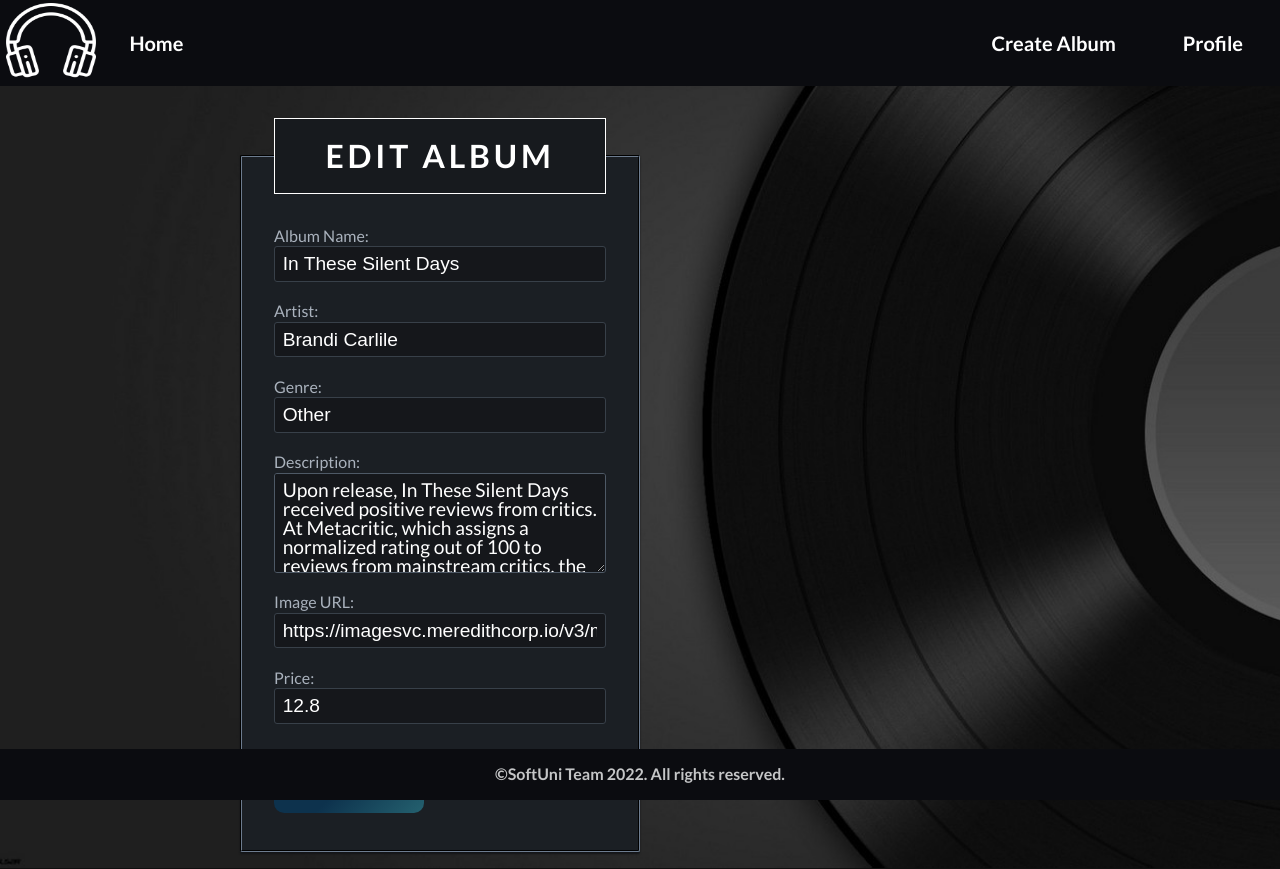
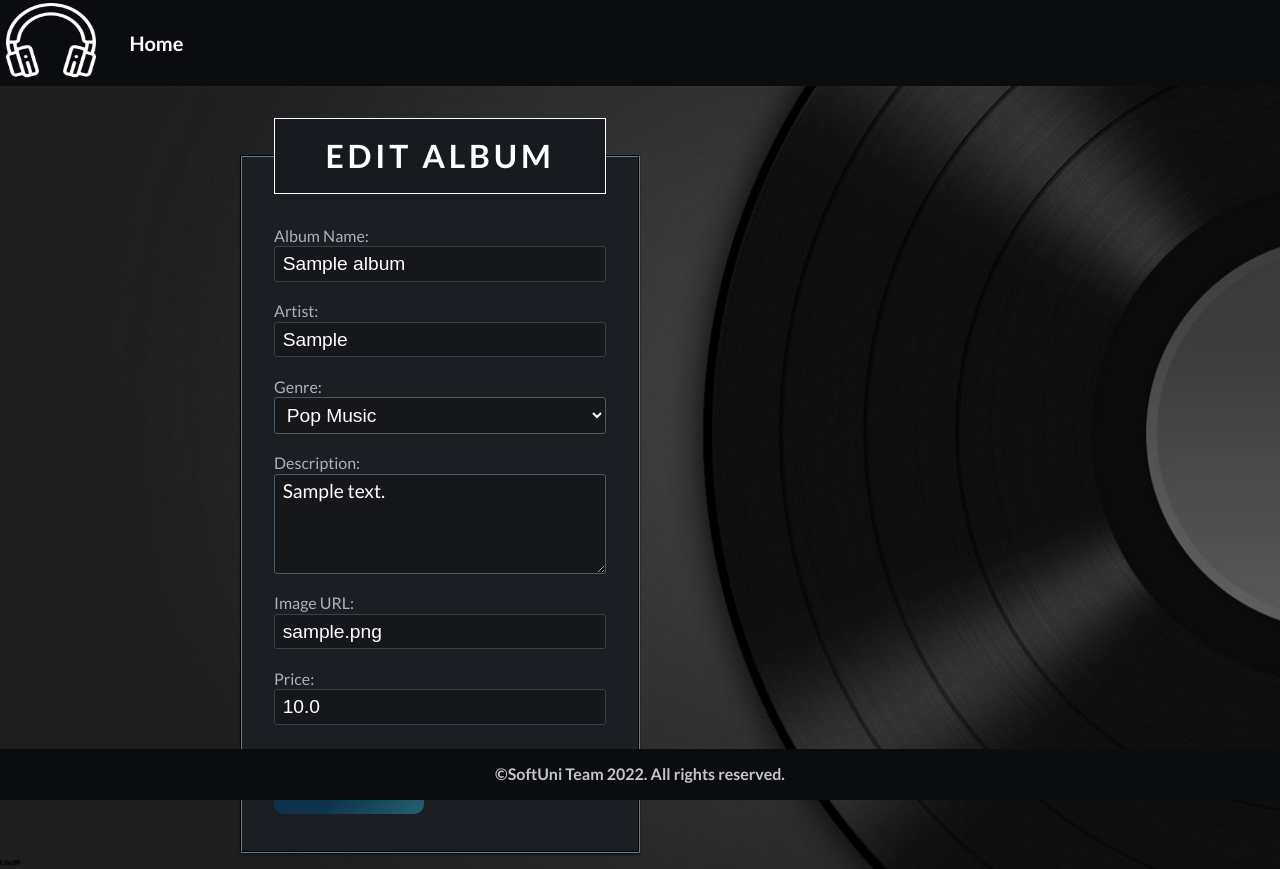
Before and after one commit to DobrinIvanov/SoftUni-My-Music-App, a Django app: page /album/edit/1/ in a window 1280 px wide. Run offline with Django 4.2, Linux system fonts and the light colour scheme; tables that the repository leaves empty hold one stand-in row (values such as "Sample post").

Commit message:
fix URLField; create edit and details album field; fix add album

```diff
--- a/my_music_app/mymusicapp/forms.py
+++ b/my_music_app/mymusicapp/forms.py
@@ -14,7 +14,7 @@ class AddProfileForm(forms.ModelForm):
         }
 
 
-class AddAlbumForm(forms.ModelForm):
+class AlbumForm(forms.ModelForm):
     class Meta:
         model = Album
         fields = '__all__'
@@ -24,5 +24,10 @@ class AddAlbumForm(forms.ModelForm):
             # 'genre': forms.Select(choices=Album.GENRES),
             'description': forms.Textarea(attrs={'placeholder': 'Description'}, ),
             'image_url': forms.TextInput(attrs={'placeholder': 'Image URL'}, ),
-            'price': forms.NumberInput(attrs={'placeholder': 'Price', 'step': '0.01'}, ),
+            'price': forms.NumberInput(attrs={'placeholder': 'Price', }, ),
         }
+
+# class EditAlbumForm(forms.ModelForm):
+#     class Meta:
+#         model = Album
+#         fields = '__all__'
--- a/my_music_app/mymusicapp/models.py
+++ b/my_music_app/mymusicapp/models.py
@@ -54,6 +54,7 @@ class Album(models.Model):
         max_length=MAX_LEN_NAME,
         null=False,
         blank=False,
+        verbose_name='Album Name'
     )
 
     artist = models.CharField(
@@ -74,9 +75,10 @@ class Album(models.Model):
         blank=True,
     )
 
-    image_url = models.ImageField(
+    image_url = models.URLField(
         blank=False,
         null=False,
+        verbose_name='Image URL'
     )
 
     price = models.FloatField(
--- a/my_music_app/mymusicapp/views.py
+++ b/my_music_app/mymusicapp/views.py
@@ -1,6 +1,6 @@
 from django.shortcuts import render, redirect
 
-from my_music_app.mymusicapp.forms import AddProfileForm, AddAlbumForm
+from my_music_app.mymusicapp.forms import AddProfileForm, AlbumForm
 from my_music_app.mymusicapp.functions import get_profile
 from my_music_app.mymusicapp.models import Album
 
@@ -42,9 +42,9 @@ def add_profile(request):
 
 def add_album(request):
     if request.method == "GET":
-        album_form = AddAlbumForm()
+        album_form = AlbumForm()
     else:
-        album_form = AddAlbumForm(request.POST)
+        album_form = AlbumForm(request.POST)
         if album_form.is_valid():
             album_form.save()
             return redirect('index')
@@ -55,12 +55,30 @@ def add_album(request):
 
 
 def details_album(request, pk):
-    context = {}
+    album = Album.objects.get(pk=pk)
+    context = {
+        'album': album,
+    }
     return render(request, 'album/album-details.html', context)
 
 
 def edit_album(request, pk):
-    context = {}
+
+    album = Album.objects.get(pk=pk)
+
+    if request.method == 'GET':
+        create_album_form = AlbumForm(instance=album)
+    else:
+        create_album_form = AlbumForm(request.POST, instance=album)
+        if create_album_form.is_valid():
+            create_album_form.save()
+            return redirect('index')
+
+    context = {
+        'form': create_album_form,
+        'album': album,
+    }
+
     return render(request, 'album/edit-album.html', context)
 
 
--- a/templates/album/edit-album.html
+++ b/templates/album/edit-album.html
@@ -2,32 +2,33 @@
 {% block content %}
 <!--Edit Page-->
 <section class="editPage">
-    <form>
+    <form method="POST" action="{% url 'edit_album' pk=album.pk %}">
         <fieldset>
             <legend>Edit Album</legend>
             <div class="container">
 
                 <!-- Form for Editing Album -->
-                <label for="name">Album Name:</label>
-                <input id="name" name="name" class="name" type="text" value="In These Silent Days">
-
-                <label for="artist">Artist:</label>
-                <input id="artist" name="artist" class="artist" type="text" value="Brandi Carlile">
-
-                <label for="genre">Genre:</label>
-                <input id="genre" name="genre" class="genre" type="text" value="Other">
-
-                <label for="description">Description:</label>
-                <textarea id="description" name="description" class="description" rows="10"
-                          cols="10">Upon release, In These Silent Days received positive reviews from critics. At Metacritic, which assigns a normalized rating out of 100 to reviews from mainstream critics, the album has an average score of 87 out of 100, which indicates 'universal acclaim'.</textarea>
-
-                <label for="imgUrl">Image URL:</label>
-                <input id="imgUrl" name="imgUrl" class="imgUrl" type="text"
-                       value="https://imagesvc.meredithcorp.io/v3/mm/image?url=https%3A%2F%2Fstatic.onecms.io%2Fwp-content%2Fuploads%2Fsites%2F6%2F2021%2F07%2F20%2FBrandiCarlile-AlbumCover-Web.jpg">
-
-                <label for="price">Price:</label>
-                <input id="price" name="price" class="price" type="text" value="12.8">
-
+                {{ form }}
+{#                <label for="name">Album Name:</label>#}
+{#                <input id="name" name="name" class="name" type="text" value="In These Silent Days">#}
+{##}
+{#                <label for="artist">Artist:</label>#}
+{#                <input id="artist" name="artist" class="artist" type="text" value="Brandi Carlile">#}
+{##}
+{#                <label for="genre">Genre:</label>#}
+{#                <input id="genre" name="genre" class="genre" type="text" value="Other">#}
+{##}
+{#                <label for="description">Description:</label>#}
+{#                <textarea id="description" name="description" class="description" rows="10"#}
+{#                          cols="10">Upon release, In These Silent Days received positive reviews from critics. At Metacritic, which assigns a normalized rating out of 100 to reviews from mainstream critics, the album has an average score of 87 out of 100, which indicates 'universal acclaim'.</textarea>#}
+{##}
+{#                <label for="imgUrl">Image URL:</label>#}
+{#                <input id="imgUrl" name="imgUrl" class="imgUrl" type="text"#}
+{#                       value="https://imagesvc.meredithcorp.io/v3/mm/image?url=https%3A%2F%2Fstatic.onecms.io%2Fwp-content%2Fuploads%2Fsites%2F6%2F2021%2F07%2F20%2FBrandiCarlile-AlbumCover-Web.jpg">#}
+{##}
+{#                <label for="price">Price:</label>#}
+{#                <input id="price" name="price" class="price" type="text" value="12.8">#}
+                {% csrf_token %}
                 <!-- Button for Editing Album -->
                 <button class="edit-album" type="submit">Edit Album</button>
             </div>
--- a/templates/base.html
+++ b/templates/base.html
@@ -17,11 +17,13 @@
         <nav>
             <img src="{% static 'images/headphones.png' %}" alt="headphones">
             <a href="{% url 'index' %}">Home</a><ul></ul>
+            {% if profile %}
             <ul>
                 <!--Only for user with created profile-->
                 <li><a href="{% url 'add_album' %}">Create Album</a></li>
                 <li><a href="{% url 'details_profile' %}">Profile</a></li>
             </ul>
+            {% endif %}
         </nav>
     </header>
     <!-- End Navigation Bar -->
--- a/templates/core/home-with-profile.html
+++ b/templates/core/home-with-profile.html
@@ -13,13 +13,13 @@
     <!-- First Card-Box in catalog -->
     {% for album in albums %}
     <div class="card-box">
-        <img src="{% static 'images/BrandiCarlile.png' %}" alt="Cover Image">
+        <img src="{{ album.image_url }}" alt="Cover Image">
         <div>
             <div class="text-center">
                 <p class="name">Name: {{ album.name }}</p>
                 <p class="artist">Artist: {{ album.artist }}</p>
                 <p class="genre">Genre: {{ album.genre }}</p>
-                <p class="price">Price: {{ album.price }}</p>
+                <p class="price">Price: ${{ album.price }}</p>
             </div>
             <div class="btn-group">
                 <a href="{% url 'details_album' pk=album.pk %}">Details</a>
```
Also changed, not shown: templates/album/album-details.html (+10 -10 lines).
